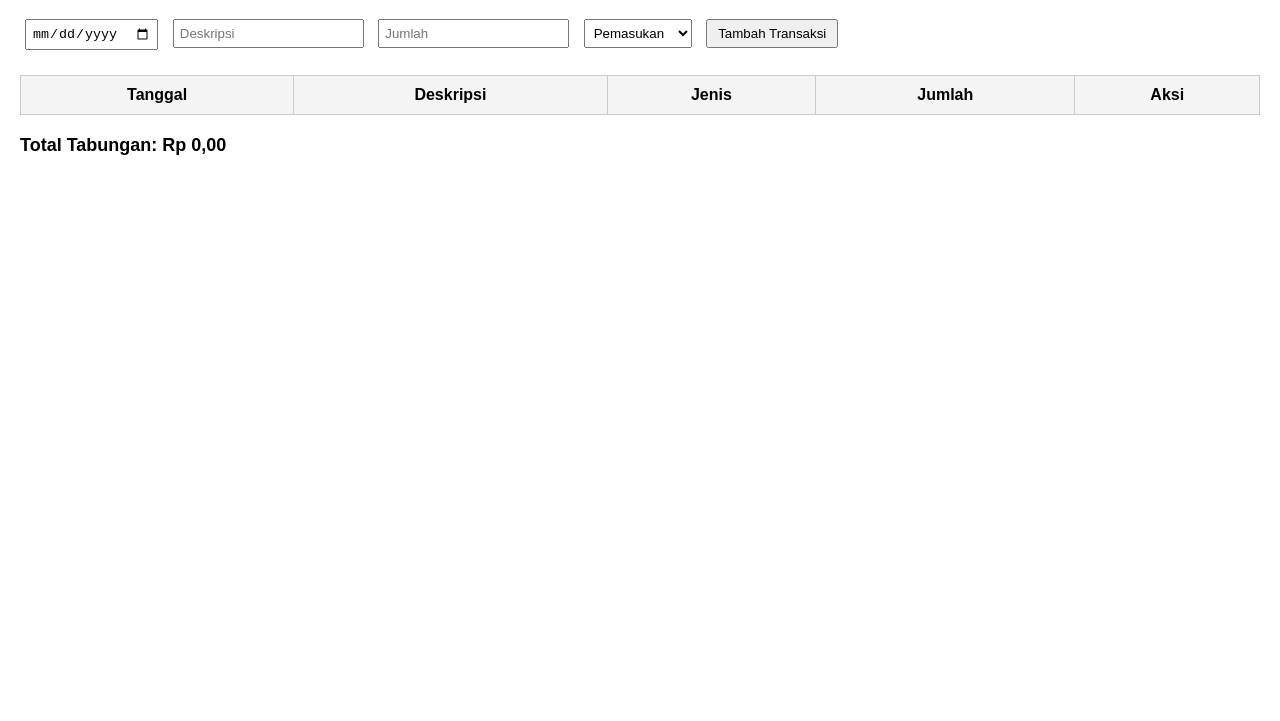
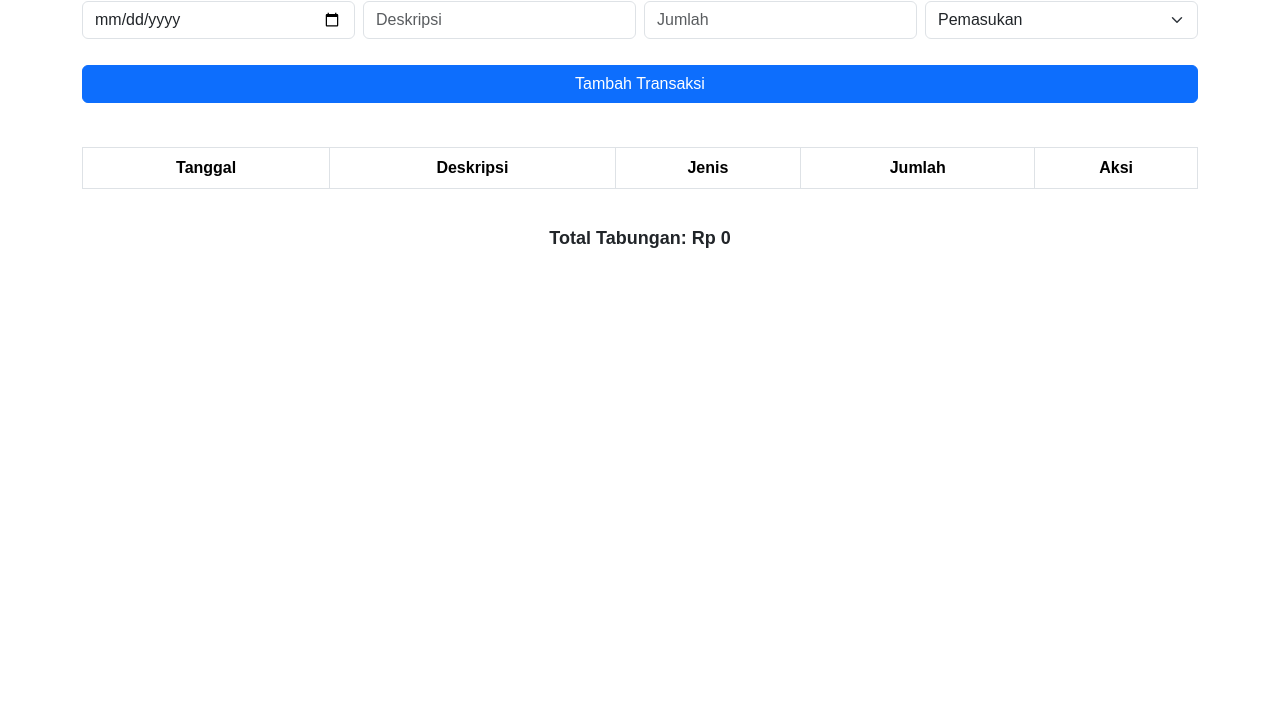
Before and after one commit to hendrisprta/tabungan-hendri, a plain HTML site: page index.html in a window 1280 px wide. Shown: the part 79-800 px from the top of the page. Drawn offline with nearby package versions, Linux system fonts and the light colour scheme.

Commit message:
Update index.html

```diff
--- a/index.html
+++ b/index.html
@@ -3,20 +3,17 @@
 <head>
     <meta charset="UTF-8">
     <meta name="viewport" content="width=device-width, initial-scale=1.0">
-    <title>Aplikasi Buku Tabungan</title>
+    <title>Aplikasi Buku Tabungan Henri</title>
+    <link href="https://cdn.jsdelivr.net/npm/bootstrap@5.3.2/dist/css/bootstrap.min.css" rel="stylesheet">
     <style>
         body {
             font-family: Arial, sans-serif;
             margin: 20px;
-            padding: 0;
         }
         table {
             width: 100%;
             margin-top: 20px;
             border-collapse: collapse;
-        }
-        table, th, td {
-            border: 1px solid #ccc;
         }
         th, td {
             padding: 10px;
@@ -25,16 +22,8 @@
         th {
             background-color: #f4f4f4;
         }
-        .form-container {
-            margin-top: 20px;
-        }
         .form-container input, .form-container select {
-            margin: 5px;
-            padding: 5px;
-        }
-        .form-container button {
-            padding: 5px 10px;
-            margin: 5px;
+            margin-bottom: 10px;
         }
         .total-amount {
             margin-top: 20px;
@@ -50,24 +39,37 @@
     </style>
 </head>
 <body>
-
-<h1>
+    <h1 class="text-center">
         <img src="henri.png" alt="Logo" style="width: 50px; height: 50px; margin-right: 10px; vertical-align: middle;">
-    Aplikasi Buku Tabungan Henri
+        Aplikasi Buku Tabungan Henri🙄
     </h1>
 
-    <div class="form-container">
-        <input type="date" id="date" placeholder="Tanggal">
-        <input type="text" id="description" placeholder="Deskripsi">
-        <input type="number" id="amount" placeholder="Jumlah">
-        <select id="type">
+    <div class="container">
+        <!-- Form Tambah Transaksi -->
+        <div class="form-container row g-2">
+            <div class="col-12 col-sm-6 col-lg-3">
+                <input type="date" id="date" class="form-control" placeholder="Tanggal">
+            </div>
+            <div class="col-12 col-sm-6 col-lg-3">
+                <input type="text" id="description" class="form-control" placeholder="Deskripsi">
+            </div>
+            <div class="col-12 col-sm-6 col-lg-3">
+                <input type="number" id="amount" class="form-control" placeholder="Jumlah">
+            </div>
+            <div class="col-12 col-sm-6 col-lg-3">
+                <select id="type" class="form-select">
                     <option value="income">Pemasukan</option>
                     <option value="expense">Pengeluaran</option>
                 </select>
-        <button onclick="addTransaction()">Tambah Transaksi</button>
+            </div>
+            <div class="col-12 text-center mt-3">
+                <button onclick="addTransaction()" class="btn btn-primary w-100">Tambah Transaksi</button>
+            </div>
         </div>
 
-    <table>
+        <!-- Tabel Transaksi -->
+        <div class="table-responsive mt-4">
+            <table class="table table-bordered">
                 <thead>
                     <tr>
                         <th>Tanggal</th>
@@ -79,11 +81,33 @@
                 </thead>
                 <tbody id="transactionTable"></tbody>
             </table>
-
-    <div class="total-amount">
-        Total Tabungan: <span id="totalAmount">0</span>
         </div>
 
+        <!-- Total Tabungan -->
+        <div class="total-amount text-center">
+            Total Tabungan: <span id="totalAmount">Rp 0</span>
+        </div>
+    </div>
+
+    <!-- Modal -->
+    <div class="modal fade" id="successModal" tabindex="-1" aria-labelledby="successModalLabel" aria-hidden="true">
+        <div class="modal-dialog">
+            <div class="modal-content">
+                <div class="modal-header bg-success text-white">
+                    <h5 class="modal-title" id="successModalLabel">Transaksi Berhasil</h5>
+                    <button type="button" class="btn-close" data-bs-dismiss="modal" aria-label="Close"></button>
+                </div>
+                <div class="modal-body">
+                    🦖 Tabungan berhasil ditambah, semangat menabung! ✅
+                </div>
+                <div class="modal-footer">
+                    <button type="button" class="btn btn-success" data-bs-dismiss="modal">Oke</button>
+                </div>
+            </div>
+        </div>
+    </div>
+
+    <script src="https://cdn.jsdelivr.net/npm/bootstrap@5.3.2/dist/js/bootstrap.bundle.min.js"></script>
     <script>
         function saveDataToLocalStorage(data) {
             localStorage.setItem('transactions', JSON.stringify(data));
@@ -102,7 +126,7 @@
         }
 
         function formatCurrency(amount) {
-            return new Intl.NumberFormat('id-ID', { style: 'currency', currency: 'IDR' }).format(amount);
+            return "Rp " + new Intl.NumberFormat('id-ID', { maximumFractionDigits: 0 }).format(amount);
         }
 
         function addTransaction() {
@@ -116,19 +140,25 @@
                 transactions.push({ date, description, amount, type });
                 saveDataToLocalStorage(transactions);
                 renderTransactions(transactions);
+
                 document.getElementById('date').value = '';
                 document.getElementById('description').value = '';
                 document.getElementById('amount').value = '';
+
+                const successModal = new bootstrap.Modal(document.getElementById('successModal'));
+                successModal.show();
             } else {
                 alert('Harap isi semua kolom!');
             }
         }
 
         function deleteTransaction(index) {
+            if (confirm('Apakah Anda yakin ingin menghapus transaksi ini?')) {
                 const transactions = loadDataFromLocalStorage();
                 transactions.splice(index, 1);
                 saveDataToLocalStorage(transactions);
                 renderTransactions(transactions);
+            }
         }
 
         function renderTransactions(transactions) {
@@ -144,7 +174,7 @@
                         <td class="${transaction.type}">${transaction.type === 'income' ? 'Pemasukan' : 'Pengeluaran'}</td>
                         <td class="${transaction.type}">${formatCurrency(transaction.amount)}</td>
                         <td>
-                            <button onclick="deleteTransaction(${index})">Hapus</button>
+                            <button onclick="deleteTransaction(${index})" class="btn btn-danger btn-sm">Hapus</button>
                         </td>
                     </tr>
                 `;
```
Lines whose indentation alone changed are shown as unchanged.
